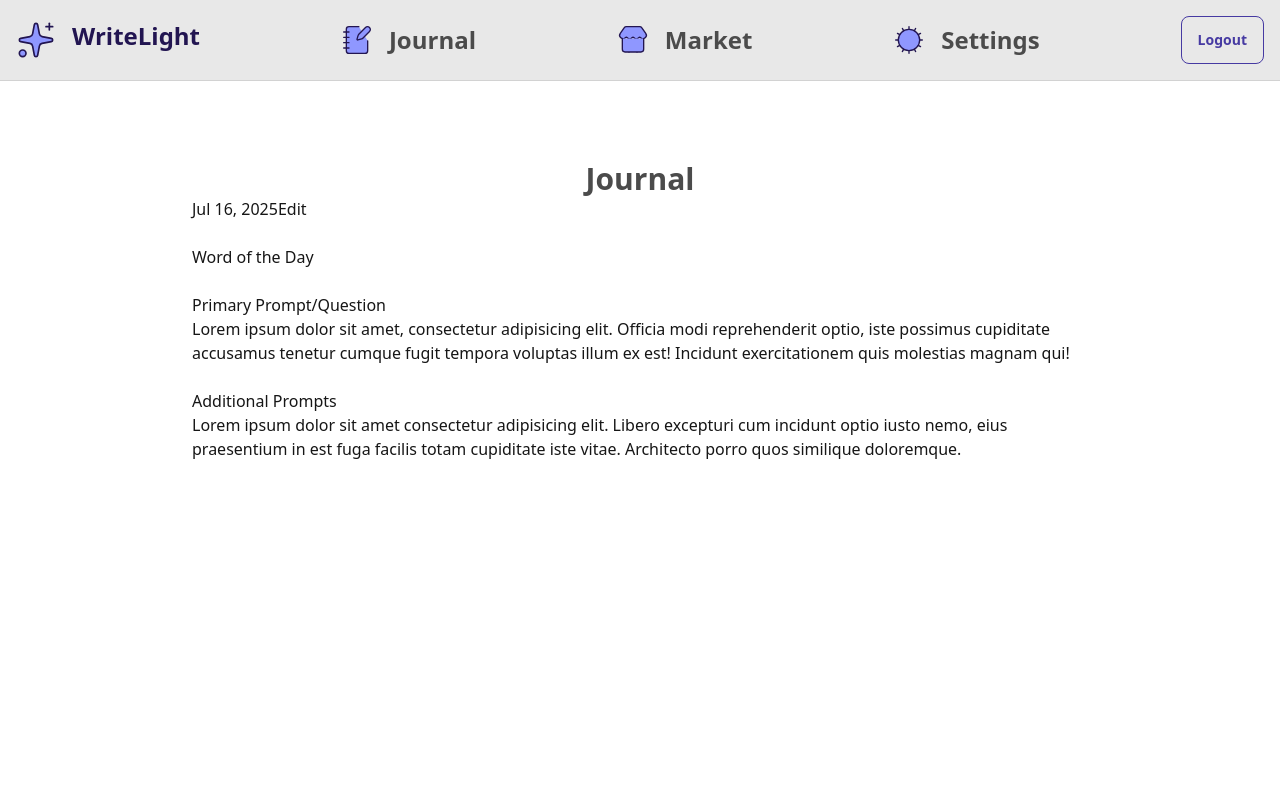
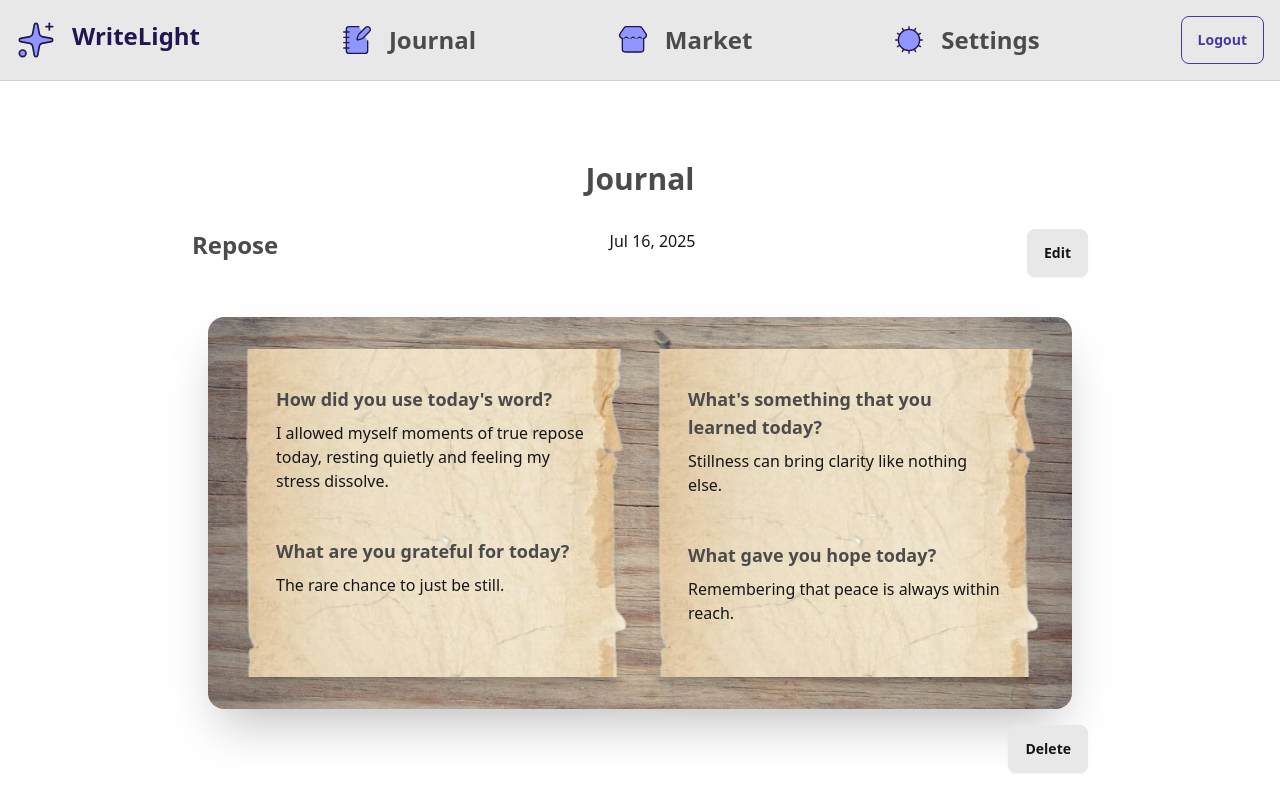
Before and after one commit to freeCodeCamp-2025-Summer-Hackathon/purple-array, a React (Vite) app in the folder frontend/: page /journal in a window 1280 px wide. Shown: the top 812 px of the page. Built offline with nearby package versions, Linux system fonts and the light colour scheme.

Commit message:
fix: style journal entry component
Add basic style to JournalEntry component, create useWordOfTheDay hook, add image assets for journal styling

```diff
--- a/frontend/src/components/Home/WordOfTheDay.jsx
+++ b/frontend/src/components/Home/WordOfTheDay.jsx
@@ -1,36 +1,10 @@
-import { useState, useEffect } from 'react';
+import { useWordOfTheDay } from '../../util/hooks/useWordOfTheDay';
 
 function WordOfTheDay() {
-	const [words, setWords] = useState([]);
-	const [loading, setLoading] = useState(true);
+    const hookResult = useWordOfTheDay();
+    const wordData = hookResult.wordData;
+    const loading = hookResult.loading;
 
-	useEffect(() => {
-		fetch('/wordDict.json')
-			.then((res) => res.json())
-			.then((data) => {
-				setWords(data);
-				setLoading(false);
-			})
-			.catch((err) => {
-				console.error('Error loading JSON:', err);
-				setLoading(false);
-			});
-	}, []);
-
-	const getESTDate = () => {
-		const now = new Date();
-		const utc = now.getTime() + now.getTimezoneOffset() * 60000;
-		const estOffset = -5;
-		return new Date(utc + 3600000 * estOffset);
-	};
-
-	let wordIdx = 0;
-	if (words.length > 0) {
-		const estDate = getESTDate();
-		const start = new Date('2025-07-01T00:00:00');
-		const daysSince = Math.floor((estDate - start) / (1000 * 60 * 60 * 24));
-		wordIdx = ((daysSince % 30) + 30) % 30;
-	}
 
 	if (loading) {
 		return (
@@ -45,8 +19,6 @@ function WordOfTheDay() {
 		);
 	}
 
-	const wordData = words[wordIdx];
-
 	return (
 		<div className="flex justify-center px-4 py-10">
 			<div className="card w-full max-w-3xl bg-base-200 shadow-xl border border-base-300 p-10 text-center space-y-6">
@@ -57,7 +29,7 @@ function WordOfTheDay() {
 					{wordData.pronunciation}
 				</p>
 				<p className="text-lg text-base-content/70 whitespace-pre-line">
-  Definition: <b>{words[wordIdx].definition}</b>
+  Definition: <b>{wordData.definition}</b>
 </p>
 
 			</div>
--- a/frontend/src/components/journal/JournalEntry.jsx
+++ b/frontend/src/components/journal/JournalEntry.jsx
@@ -1,35 +1,139 @@
 import { Link } from 'react-router';
+import { useState, useEffect } from 'react';
+
 import { formatDate } from '../../util/helper/formatDate';
+import { useWordOfTheDay } from '../../util/hooks/useWordOfTheDay';
 
-const JournalEntry = () => {
+const JournalEntry = ({ date }) => {
+    const [response, setResponse] = useState(null);
+    const [loading, setLoading] = useState(true);
+    const hookResult = useWordOfTheDay();
+
+    const currentWord = hookResult.wordData?.word || 'WORD';
+    const displayDate = formatDate(new Date());
+
+    useEffect(() => {
+        const currentDate = formatDate(new Date());
+        const targetDate = date || currentDate;
+        fetch('/placeholderJournalEntries.json')
+            .then((res) => res.json())
+            .then((data) => {
+                const targetEntry = data.find(entry => {
+                    const entryDate = formatDate(new Date(entry.date + 'T00:00:00'));
+                    return entryDate === targetDate;
+                });
+                setResponse(targetEntry || null);
+                setLoading(false);
+            })
+            .catch((err) => {
+                console.error('Error loading response:', err);
+                setLoading(false);
+            })
+    }, );
+
+
+    if (loading) {
+		return (
+			<div className="flex justify-center items-center h-64">
+				<div className="card w-full max-w-3xl bg-base-200 p-10 shadow-md animate-pulse">
+					<div className="h-6 bg-base-300 rounded w-1/3 mb-4"></div>
+					<div className="h-4 bg-base-300 rounded w-2/3 mb-2"></div>
+					<div className="h-4 bg-base-300 rounded w-full mb-1"></div>
+					<div className="h-4 bg-base-300 rounded w-5/6"></div>
+				</div>
+			</div>
+		);
+	}
+
 	return (
-		<div className="min-h-screen">
-			<header>
-				<span>{formatDate(new Date())}</span>
-				<button>
-					<Link to={''}>Edit</Link>
-				</button>
+		<div className="min-h-screen pt-8">
+			<header className="flex justify-between" >
+                <h2 className="text-2xl font-semibold text-secondary">
+                    {response?.word || currentWord}
+                </h2>
+				<span>{ displayDate }</span>
+
+                {/*Ternary option for edit/create*/}
+				{response ?
+                    <Link to={'/edit'} className="btn btn-sm md:btn-md">Edit</Link>
+                    :
+                    <Link to={'/create'} className="btn btn-sm md:btn-md">Create</Link>
+            }
 			</header>
 			<br />
-			<h2>Word of the Day</h2>
-			<br />
-			<div>
-				<h3>Primary Prompt/Question</h3>
-				<p>
-					Lorem ipsum dolor sit amet, consectetur adipisicing elit. Officia modi
-					reprehenderit optio, iste possimus cupiditate accusamus tenetur cumque
-					fugit tempora voluptas illum ex est! Incidunt exercitationem quis
-					molestias magnam qui!
-				</p>
-				<br />
-				<h3>Additional Prompts</h3>
-				<p>
-					Lorem ipsum dolor sit amet consectetur adipisicing elit. Libero
-					excepturi cum incidunt optio iusto nemo, eius praesentium in est fuga
-					facilis totam cupiditate iste vitae. Architecto porro quos similique
-					doloremque.
-				</p>
-			</div>
+			<div className="flex items-center justify-center p-4">
+
+                {/*Podium Background*/}
+                <div
+                    className="bg-cover bg-center rounded-2xl shadow-2xl p-8 min-w-full min-h-96"
+                    style={{backgroundImage: 'url("../../../assets/woodSurface.jpg")'}}>
+
+                        {/*Journal Container*/}
+                    <div className="flex flex-col lg:flex-row gap-6 max-w-4xl drop-shadow-xl">
+
+                        {/* Left Page */}
+                        <div
+                            className="bg-cover bg-center flex-1 shadow-lg p-6 space-y-6"
+                            style={{backgroundImage: 'url("../../../assets/parchmentPaper.png")'}}>
+                            <div className="min-h-28 pb-5 m-3 space-y-2">
+                                <h3 className="w-full text-lg font-semibold text-secondary">How did you use today's word?</h3>
+                                {response?.response ?
+                                    <p>{ response.response }</p>
+                                    :
+                                    <div className="min-h-24 w-full p-4"></div>
+                                }
+                            </div>
+                            <div className="min-h-28 m-3 space-y-2">
+                                {response?.optionalPrompt1 ?
+                                    <h3 className="text-lg font-semibold text-secondary">{ response.optionalPrompt1 }</h3>
+                                    :
+                                    <h3 className="text-lg font-semibold text-secondary">Additional Prompt 1</h3>
+                                }
+                                {response?.response1 ?
+                                    <p>{ response.response1 }</p>
+                                    :
+                                    <div className="min-h-24 w-full p-4"></div>
+                                }
+                            </div>
+                        </div>
+
+                        {/* Right Page */}
+                        <div
+                            className="bg-cover bg-center flex-1 shadow-lg p-6 space-y-6"
+                            style={{backgroundImage: 'url("../../../assets/parchmentPaper.png")'}}>
+                            <div className="min-h-28 pb-5 m-3 space-y-2">
+                                {response?.optionalPrompt2 ?
+                                    <h3 className="text-lg font-semibold text-secondary">{ response.optionalPrompt2 }</h3>
+                                    :
+                                    <h3 className="text-lg font-semibold text-secondary">Additional Prompt 2</h3>
+                                }
+                                {response?.response2 ?
+                                    <p>{ response.response2 }</p>
+                                    :
+                                    <div className="min-h-24 w-full p-4"></div>
+                                }
+                            </div>
+                            <div className="min-h-28 pb-5 m-3 space-y-2">
+                                {response?.optionalPrompt3 ?
+                                    <h3 className="text-lg font-semibold text-secondary">{ response.optionalPrompt3 }</h3>
+                                    :
+                                    <h3 className="text-lg font-semibold text-secondary">Additional Prompt 3</h3>
+                                }
+                                {response?.response3 ?
+                                    <p>{ response.response3 }</p>
+                                    :
+                                    <div className="min-h-24 w-full p-4"></div>
+                                }
+                            </div>
+                        </div>
+                    </div>
+                </div>
+            </div>
+            {response &&
+                <footer className="text-end">
+                <Link to={'/'} className="btn btn-sm md:btn-md">Delete</Link>
+            </footer>
+            }
 		</div>
 	);
 };
--- /dev/null
+++ b/frontend/src/util/hooks/useWordOfTheDay.js
@@ -0,0 +1,43 @@
+import { useState, useEffect } from 'react';
+
+export const useWordOfTheDay = () => {
+    const [words, setWords] = useState([]);
+	const [loading, setLoading] = useState(true);
+
+	useEffect(() => {
+		fetch('/wordDict.json')
+			.then((res) => res.json())
+			.then((data) => {
+				setWords(data);
+				setLoading(false);
+			})
+			.catch((err) => {
+				console.error('Error loading JSON:', err);
+				setLoading(false);
+			});
+	}, []);
+
+	const getESTDate = () => {
+		const now = new Date();
+		const utc = now.getTime() + now.getTimezoneOffset() * 60000;
+		const estOffset = -5;
+		return new Date(utc + 3600000 * estOffset);
+	};
+
+	let wordIdx = 0;
+	if (words.length > 0) {
+		const estDate = getESTDate();
+		const start = new Date('2025-07-01T00:00:00');
+		const daysSince = Math.floor((estDate - start) / (1000 * 60 * 60 * 24));
+		wordIdx = ((daysSince % 30) + 30) % 30;
+	}
+
+    const wordData = words[wordIdx];
+
+    console.log('Hook Data:', wordData);
+
+  return {
+    wordData,
+    loading
+  };
+};
```
Also changed, not shown: frontend/public/assets/parchmentPaper.png (added), frontend/public/assets/woodSurface.jpg (added).
